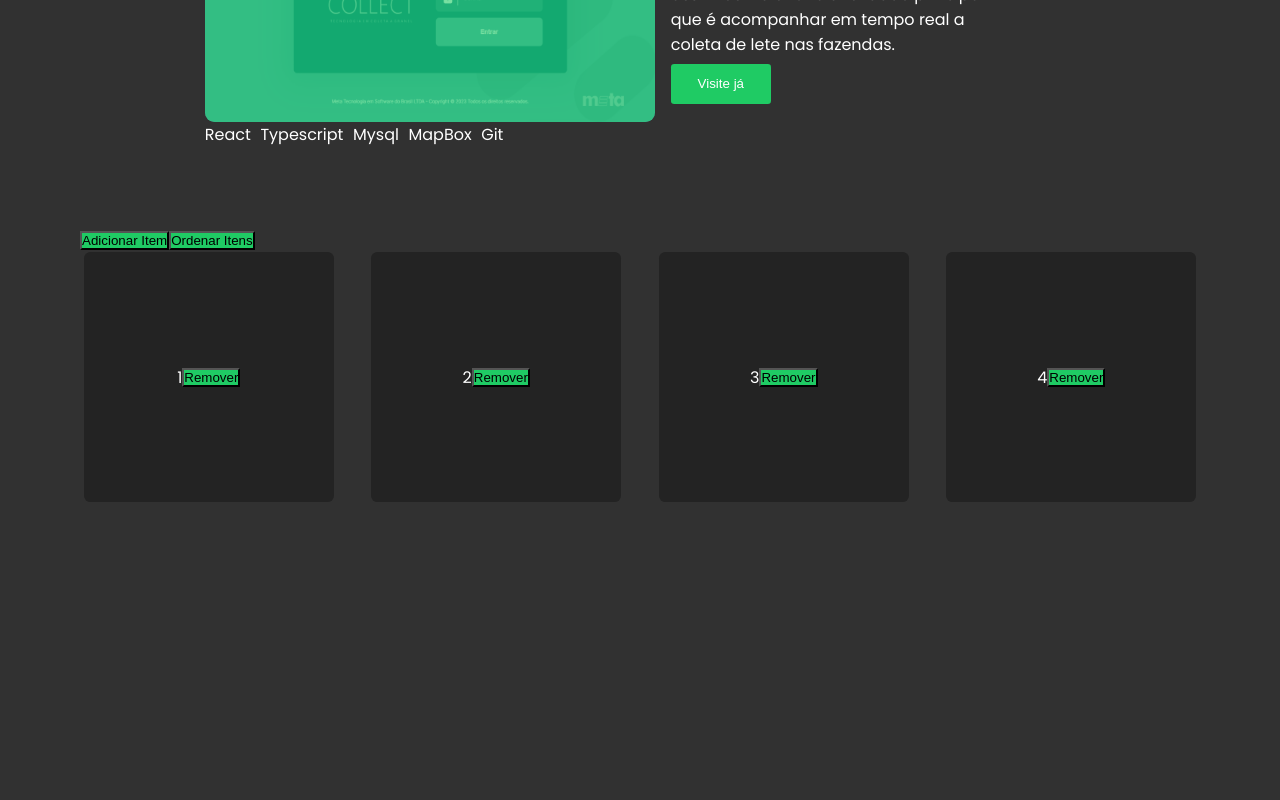
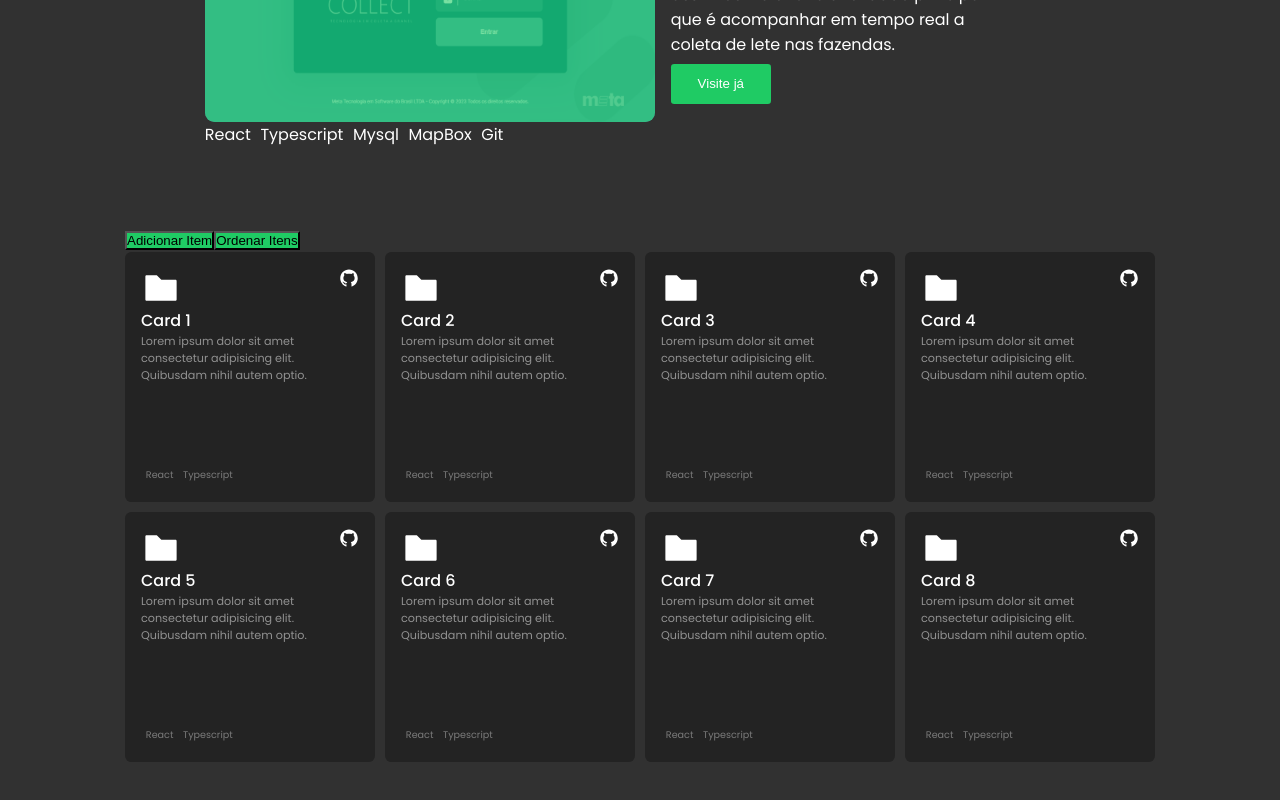
Before and after one commit to Mynameisjohndev/myPersonalBlog, a React (Create React App) app: page / in a window 1280 px wide. Shown: the part 2859-3659 px from the top of the page. Before the commit the page ends 3409 px from the top, so only its background shows below. Built offline with nearby package versions, Linux system fonts and the light colour scheme.

Commit message:
feat: card list component

```diff
--- a/src/components/ListGitProjects/index.tsx
+++ b/src/components/ListGitProjects/index.tsx
@@ -1,27 +1,39 @@
+/* eslint-disable @typescript-eslint/no-unused-vars */
 import { motion, AnimatePresence } from 'framer-motion';
 import { useState } from 'react';
+import { AiFillFolder, AiFillGithub } from 'react-icons/ai';
 
 import { ContainerList, ListGitProjectsContainer } from './styles';
 
 const cardVariants = {
-  hidden: { opacity: 0, y: 50 },
-  show: { opacity: 1, y: 0 },
-  exit: { opacity: 0, y: -50 },
+  // hidden: { opacity: 0, y: 50 },
+  // show: { opacity: 1, y: 0 },
+  // exit: { opacity: 0, y: -50 },
 };
 
 const ListGitProjects = () => {
-  const [items, setItems] = useState([1, 2, 3, 4]);
+  // const [items, setItems] = useState([1, 2, 3, 4, 5, 6, 7, 8]);
+  const [cards, setCards] = useState([
+    { title: 'Card 1', description: 'Description 1' },
+    { title: 'Card 2', description: 'Description 2' },
+    { title: 'Card 3', description: 'Description 3' },
+    { title: 'Card 4', description: 'Description 4' },
+    { title: 'Card 5', description: 'Description 5' },
+    { title: 'Card 6', description: 'Description 6' },
+    { title: 'Card 7', description: 'Description 7' },
+    { title: 'Card 8', description: 'Description 8' },
+  ]);
 
   const addItem = () => {
-    setItems([...items, Math.max(...items) + 1]);
+    // setCards([...cards, Math.max(...cards) + 1]);
   };
 
-  const removeItem = (index: number) => {
-    setItems(items.filter((item, i) => i !== index));
-  };
+  // const removeItem = (index: number) => {
+  //   setCards(cards.filter((cards, i) => i !== index));
+  // };
 
   const sortItems = () => {
-    setItems([...items].sort((a, b) => b - a));
+    // setCards([...cards].sort((a, b) => b - a));
   };
 
   return (
@@ -30,21 +42,43 @@ const ListGitProjects = () => {
       <button onClick={sortItems}>Ordenar Itens</button>
       <AnimatePresence>
         <ListGitProjectsContainer>
-          {items.map((item, index) => (
+          {cards.map((card, index) => {
+            const { title } = card;
+            return (
               <motion.div
-              key={item}
+                key={index}
                 variants={cardVariants}
                 initial={{ opacity: 0, scale: 0 }}
                 animate={{ opacity: 1, scale: 1 }}
                 exit={{ opacity: 0, scale: 0 }}
                 layout
-              layoutDependency={{ type: 'spring', stiffness: 500, damping: 30 }}
+                layoutDependency={{
+                  type: 'spring',
+                  stiffness: 500,
+                  damping: 30,
+                }}
                 className="card"
               >
-              <p>{item}</p>
-              <button onClick={() => removeItem(index)}>Remover</button>
+                <div className="column">
+                  <div className="title">
+                    <AiFillFolder />
+                    <AiFillGithub className="showingit" />
+                  </div>
+                  <div className="content">
+                    <h1>{title}</h1>
+                    <p>
+                      Lorem ipsum dolor sit amet consectetur adipisicing elit.
+                      Quibusdam nihil autem optio.
+                    </p>
+                  </div>
+                </div>
+                <div className="footer">
+                  <span>React</span>
+                  <span>Typescript</span>
+                </div>
               </motion.div>
-          ))}
+            );
+          })}
         </ListGitProjectsContainer>
       </AnimatePresence>
     </ContainerList>
--- a/src/components/ListGitProjects/styles.ts
+++ b/src/components/ListGitProjects/styles.ts
@@ -1,9 +1,10 @@
 import { motion } from 'framer-motion';
+import { transparentize } from 'polished';
 import styled from 'styled-components';
 
 const ContainerList = styled.div`
   align-self: center;
-  transition: 0.3s all;
+  /* transition: 0.3s all; */
 
   button {
     background-color: ${({ theme }) => theme.COLORS.GREEN_30};
@@ -13,34 +14,86 @@ const ContainerList = styled.div`
 const ListGitProjectsContainer = styled(motion.div)`
   display: grid;
   grid-template-columns: repeat(auto-fit, minmax(250px, 1fr));
-  grid-gap: 30px;
-  width: 1120px;
-  transition: 0.3s all;
+  grid-gap: 10px;
+  width: 1030px;
+  /* transition: 0.3s all; */
   @media (max-width: 1220px) {
-    width: 840px;
+    width: 770px;
+    /* width: 840px; */
   }
   @media (max-width: 950px) {
-    width: 560px;
+    width: 510px;
+    /* width: 560px; */
   }
   @media (max-width: 660px) {
-    width: 280px;
+    width: 250px;
   }
 
   .card {
+    /* border: 0.1px solid
+      ${({ theme }) => transparentize(0.9, theme.COLORS.WHITE)}; */
     margin: auto;
     width: 250px;
     background-color: ${({ theme }) => theme.COLORS.BLACK_60};
     height: 250px;
     display: flex;
-    justify-content: center;
-    align-items: center;
+    justify-content: space-between;
+    flex-direction: column;
     border-radius: 0.4rem;
-    transition: 0.3s all;
+    padding: 1rem;
+    .column {
+      display: flex;
+      flex-direction: column;
+    }
+    .title {
+      display: flex;
+      width: 100%;
+      flex-direction: row;
+      justify-content: space-between;
+      svg {
+        width: 40px;
+        height: 40px;
+      }
+      .showingit {
+        width: 20px;
+        height: 20px;
+        cursor: pointer;
+      }
+    }
+    .content {
+      display: flex;
+      flex-direction: column;
+      width: 100%;
+      transition: 0.3s all;
+      &:hover {
+        h1 {
+          color: ${({ theme }) => theme.COLORS.GREEN_30};
+        }
+      }
+      h1 {
+        color: ${({ theme }) => theme.COLORS.WHITE};
+        font-size: 1rem;
+        font-weight: 500;
+      }
+      p {
+        font-size: 0.7rem;
+        width: 100%;
+        color: ${({ theme }) => transparentize(0.5, theme.COLORS.WHITE)};
+      }
+    }
+    .footer {
+      display: flex;
+      flex-direction: row;
+
+      span {
+        margin: 0.3rem;
+        font-size: 0.6rem;
+        color: ${({ theme }) => transparentize(0.6, theme.COLORS.WHITE)};
+      }
+    }
     &:hover {
-      /* margin-bottom: 0.4rem; */
-      transform: scaleX(1.1);
-      width: 240px;
-      height: 240px;
+      /* -webkit-box-shadow: 0px 0px 15px -4px rgba(0, 0, 0, 0.4);
+      box-shadow: 0px 0px 15px -4px rgba(0, 0, 0, 0.4); */
     }
   }
 `;
```
Lines whose indentation alone changed are shown as unchanged.
